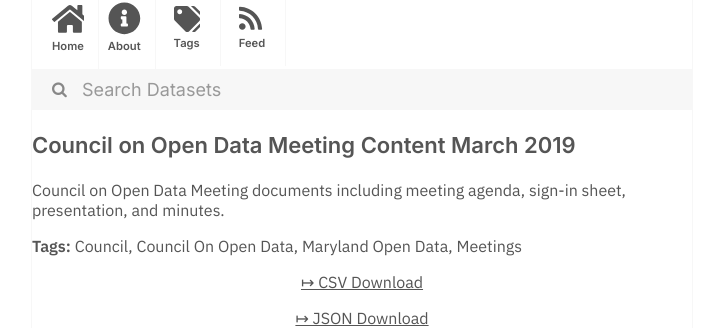
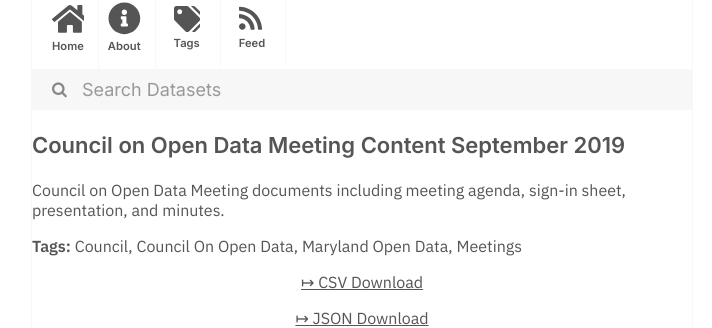
Before and after one commit to dayda-entities/state-of-maryland, a Jekyll site: the page built from _posts/2020-11-10-council-on-open-data-meeting-c.md, in a window 1280 px wide. Shown: the part 216-544 px from the top of the page, without its empty margins (278-990 px from the left). Built offline with Jekyll 4.4.1, drawn with Linux system fonts in a browser that asks for light colours; part of the change alters nothing that is shown.

Commit message:
Publish Data

```diff
--- a/_posts/2020-11-10-council-on-open-data-meeting-c.md
+++ b/_posts/2020-11-10-council-on-open-data-meeting-c.md
@@ -1,7 +1,7 @@
 ---
-title: Council on Open Data Meeting Content March 2019
-created: '2020-11-10T17:25:51.791952'
-modified: '2020-11-10T17:25:51.791962'
+title: Council on Open Data Meeting Content September 2019
+created: '2020-11-10T17:25:53.039391'
+modified: '2020-11-10T17:25:53.039401'
 state: active
 type: dataset
 tags:
@@ -11,9 +11,9 @@ tags:
   - Meetings
 groups:
   - Local Government
-csv_url: 'https://opendata.maryland.gov/api/views/xxzq-uuq6/rows.csv?accessType=DOWNLOAD'
+csv_url: 'https://opendata.maryland.gov/api/views/yfk4-a7am/rows.csv?accessType=DOWNLOAD'
 json_url: >-
-  https://opendata.maryland.gov/api/views/xxzq-uuq6/rows.json?accessType=DOWNLOAD
+  https://opendata.maryland.gov/api/views/yfk4-a7am/rows.json?accessType=DOWNLOAD
 layout: post
 
 ---
```
